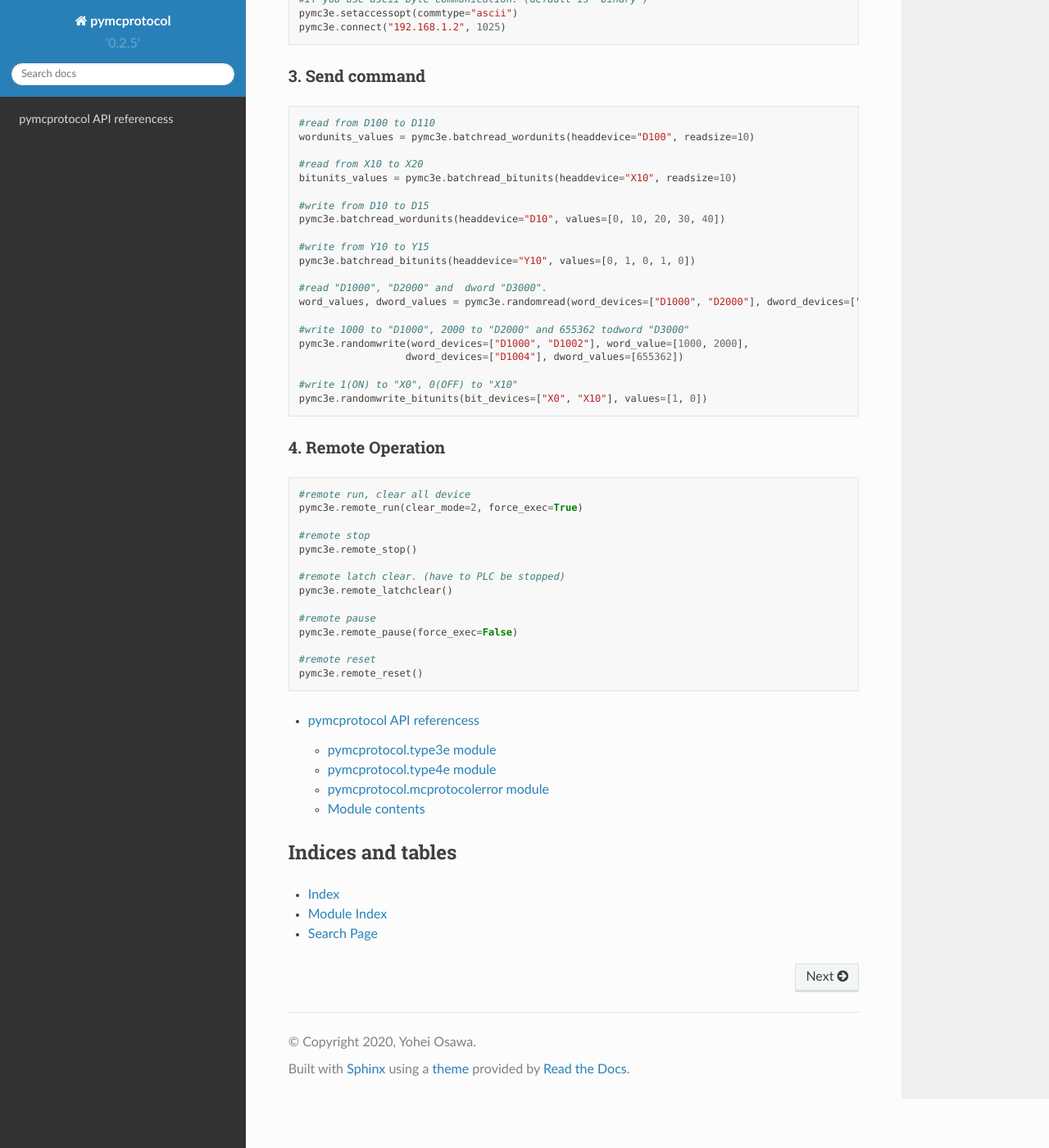
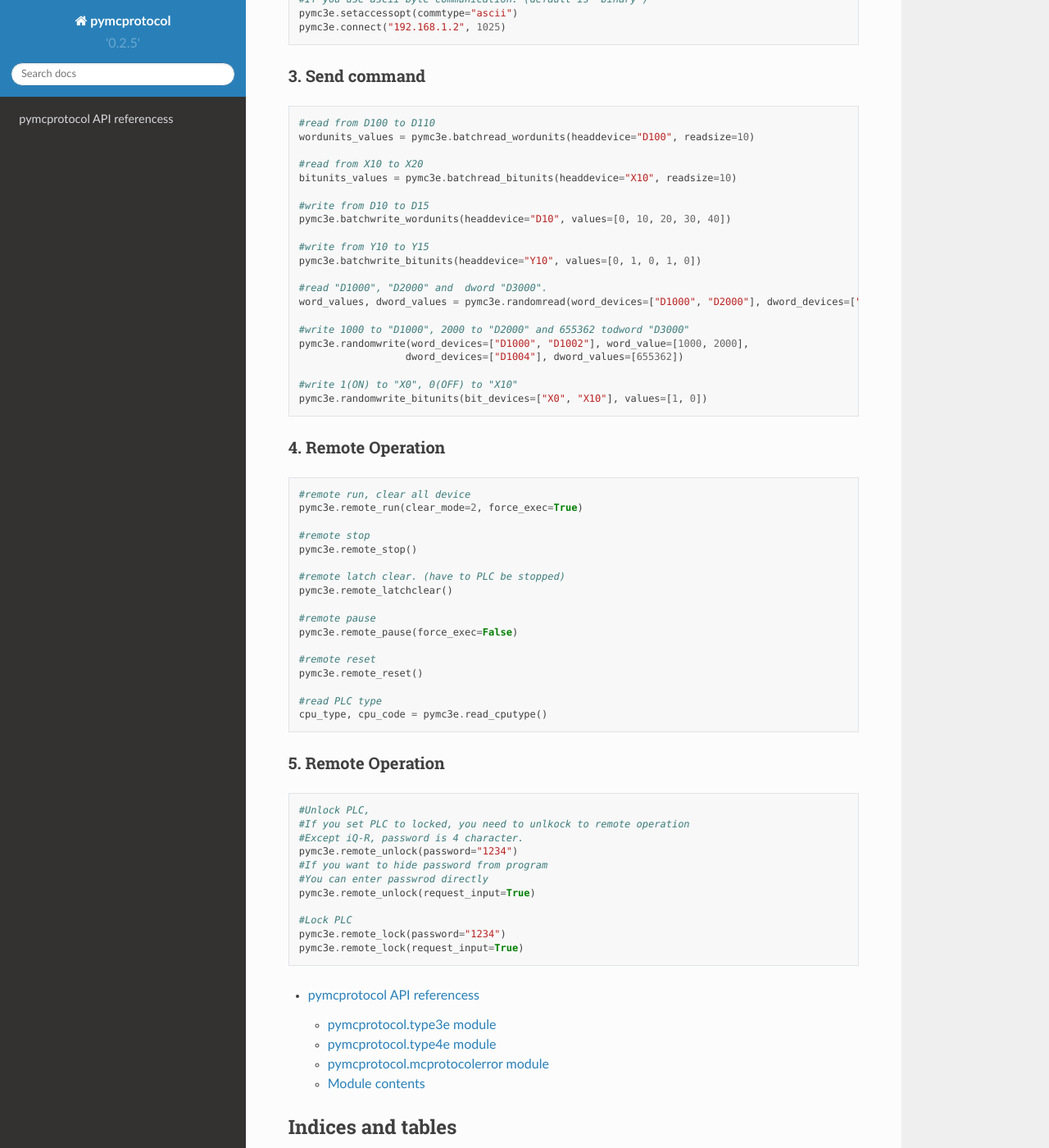
Before and after one commit to senrust/pymcprotocol, a Sphinx documentation site: the page built from docs/index.rst, in a window 1280 px wide and 1400 px high, scrolled down 1377 px. Shown: the whole window at 82% size. Built offline with Sphinx 7.4.7 and the Read the Docs theme 2.0.0, drawn with Linux system fonts in a browser that asks for light colours.

```diff
--- a/docs/index.rst
+++ b/docs/index.rst
@@ -81,10 +81,10 @@
    bitunits_values = pymc3e.batchread_bitunits(headdevice="X10", readsize=10)
 
    #write from D10 to D15
-   pymc3e.batchread_wordunits(headdevice="D10", values=[0, 10, 20, 30, 40])
+   pymc3e.batchwrite_wordunits(headdevice="D10", values=[0, 10, 20, 30, 40])
 
    #write from Y10 to Y15
-   pymc3e.batchread_bitunits(headdevice="Y10", values=[0, 1, 0, 1, 0])
+   pymc3e.batchwrite_bitunits(headdevice="Y10", values=[0, 1, 0, 1, 0])
 
    #read "D1000", "D2000" and  dword "D3000".
    word_values, dword_values = pymc3e.randomread(word_devices=["D1000", "D2000"], dword_devices=["D3000"])
@@ -116,6 +116,25 @@
    #remote reset
    pymc3e.remote_reset()
 
+   #read PLC type
+   cpu_type, cpu_code = pymc3e.read_cputype()
+
+
+5. Remote Operation
+^^^^^^^^^^^^^^^^^^^^^^^^^^^^^^^^^
+.. code-block:: python
+
+   #Unlock PLC,
+   #If you set PLC to locked, you need to unlkock to remote operation
+   #Except iQ-R, password is 4 character.
+   pymc3e.remote_unlock(password="1234")
+   #If you want to hide password from program
+   #You can enter passwrod directly
+   pymc3e.remote_unlock(request_input=True)
+
+   #Lock PLC
+   pymc3e.remote_lock(password="1234")
+   pymc3e.remote_lock(request_input=True)
 
 .. toctree::
    :maxdepth: 2
```
Also changed, not shown: 2 other files.
